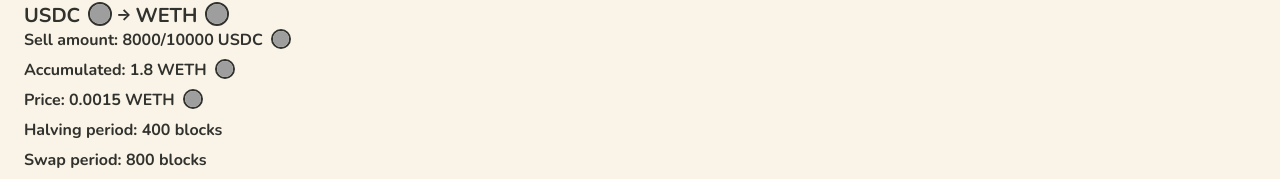
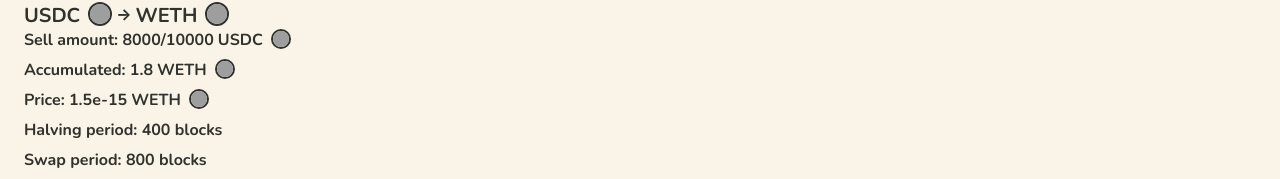
Before and after one commit to Destiner/hollander-app, a Vue app: page /auction/1 in a window 1280 px wide. Shown: the part 134-313 px from the top of the page. Built offline with nearby package versions, Linux system fonts and the light colour scheme; grey boxes are pictures that could not be loaded.

Commit message:
Fix auction price parsing/formatting

```diff
--- a/src/pages/Auction.vue
+++ b/src/pages/Auction.vue
@@ -46,7 +46,10 @@
         />
       </div>
       <div class="param">
-        Price: {{ fromWei(auction.assetIn, auction.price) }}
+        Price:
+        {{
+          auctionPriceFromWei(auction.assetOut, auction.assetIn, auction.price)
+        }}
         <HolAsset
           size="s"
           show-icon
@@ -73,7 +76,7 @@ import { ref } from 'vue';
 
 import HolAsset from '@/components/HolAsset.vue';
 import StatusBadge from '@/components/StatusBadge.vue';
-import { fromWei } from '@/utils/formatters';
+import { auctionPriceFromWei, fromWei } from '@/utils/formatters';
 
 interface Auction {
   id: number;
--- a/src/pages/NewAuction.vue
+++ b/src/pages/NewAuction.vue
@@ -87,7 +87,7 @@ import HollanderService from '@/services/hollander';
 import { useWalletStore } from '@/stores';
 import { USDC_TESTNET_ADDRESS, WETH_TESTNET_ADDRESS } from '@/utils/assets';
 import { hoursToBlocks } from '@/utils/converters';
-import { toWei } from '@/utils/formatters';
+import { auctionPriceToWei, toWei } from '@/utils/formatters';
 
 type PairAssetType = 'in' | 'out';
 
@@ -139,7 +139,11 @@ async function createAuction(): Promise<void> {
     swapPeriod.value,
   );
   const amountBase = toWei(assetOut.value, parseFloat(amount.value));
-  const price = toWei(assetIn.value, parseFloat(initialPrice.value));
+  const price = auctionPriceToWei(
+    assetOut.value,
+    assetIn.value,
+    parseFloat(initialPrice.value),
+  );
   const halvingPeriodBlocks = hoursToBlocks(parseFloat(halvingPeriod.value));
   const swapPeriodBlocks = hoursToBlocks(parseFloat(swapPeriod.value));
   console.log(
```
